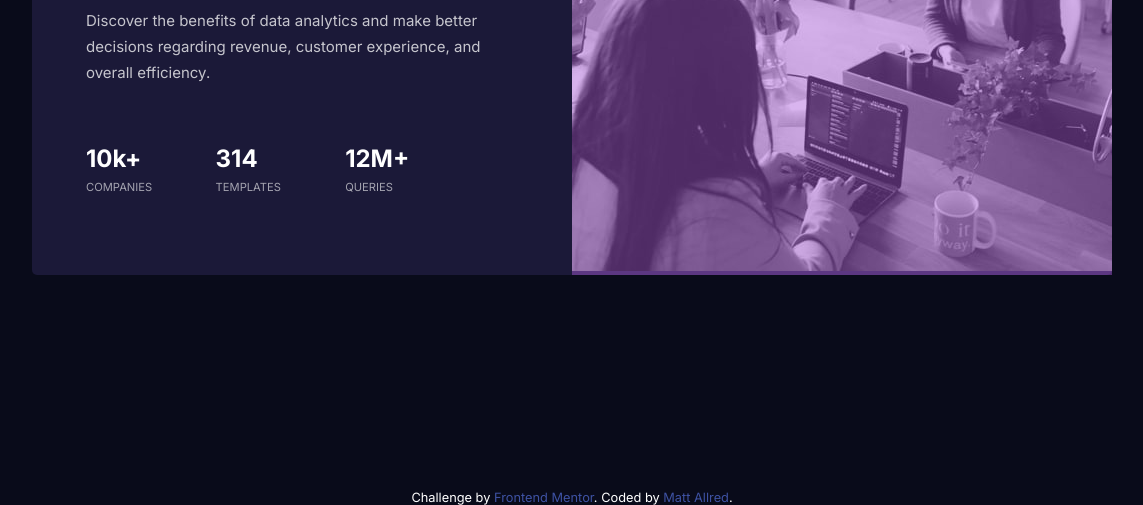
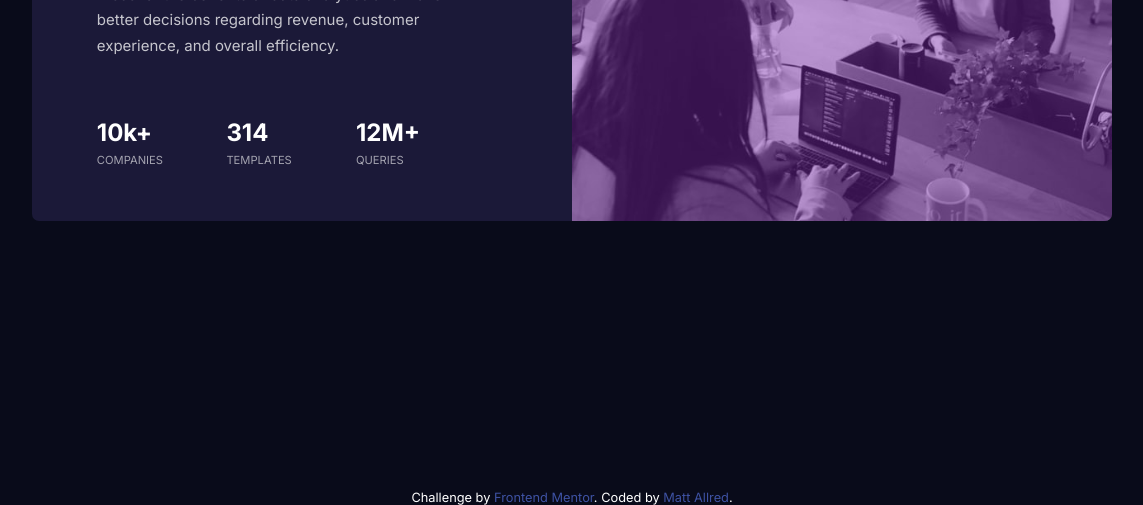
Before and after one commit to mallred7/preview-card, a plain HTML site: page index.html in a window 1536 px wide. Shown: the part 295-800 px from the top of the page, without its empty margins (196-1339 px from the left). Drawn offline with Linux system fonts and the light colour scheme.

Commit message:
fix image fill final, general css refactoring

```diff
--- a/style.css
+++ b/style.css
@@ -6,6 +6,7 @@
 
 body {
   width: 100%;
+  height: 100%;
   text-align: center;
   background: hsl(233, 47%, 7%);
   font-family: 'Inter', sans-serif;
@@ -14,25 +15,30 @@ body {
 
 #container {
   background: hsl(244, 38%, 16%);
+  display: flex;
+  flex-direction: column;
+  overflow: hidden;
   margin: 10vh auto;
   width: 85%;
   max-width: 1080px;
   justify-content: center;
   align-items: center;
-  border-radius: 5px;
-  display: flex;
-  flex-direction: column;
+  border-radius: 7px;
+
 }
 
 @media screen and (min-width: 1440px) {
   #container {
     flex-direction: row-reverse;
     margin-top: 15vh;
+    max-height: 440px;
   };
 }
 
 .half {
   min-width: 50%;
+  display: flex;
+  justify-content: flex-start;
 }
 
 @media screen and (min-width: 1440px) {
@@ -41,35 +47,38 @@ body {
     }
 }
 
+/* HERO IMAGE STYLES */
+
 #hero {
   position: relative;
   width: 100%;
+  height: 100%;
 }
 
 img {
   width: 100%;
-  height: auto;
+  height: 100%;
+  display: block;
 }
 
 @media screen and (min-width: 1440px) {
   #hero img {
     content:url("images/image-header-desktop.jpg")
+    max-height: 440px;
   }
 }
 
 #shade {
   position: absolute;
   width: 100%;
-  height: auto;
-  top: 0%;
-  bottom: 0%;
-  background: hsl(277, 64%, 61%);
+  height: 100%;
+  top: 0;
+  /* bottom: 0; */
+  background: hsl(277, 64%, 41%);
   opacity: 45%;
 }
 
-a {
-  color: hsl(228, 45%, 44%);
-}
+/* CONTENT STYLES: Text Section */
 
 #content {
   display: flex;
@@ -78,6 +87,7 @@ a {
 
 #content > * {
   padding-top: 1.5rem;
+  margin: 0 10%;
 }
 
 span {
@@ -90,31 +100,37 @@ h1, .tally {
 
 #content > h1 {
   font-size: 2rem;
-  margin: 0 10%;
   letter-spacing: .06rem;
 }
 
 #content > p {
   color: hsla(0, 0%, 100%, 0.75);
-  margin: 0 auto;
   margin-bottom: 2rem;
   line-height: 1.6rem;
   font-size: 15px;
   word-wrap: normal;
-  width: 80%;
 }
 
 @media screen and (min-width: 1440px) {
   #content > h1, #content > p, #content > #data {
     text-align: left;
+    margin-left: 12%;
+    margin-right: 15%;
   }
 }
+
+@media screen and (min-width: 1440px) {
+  #content > p {
+    width: 70%;
+  }
+}
+
+/* CONTENT STYLES: Data Section */
 
 #data {
   display: flex;
   flex-direction: column;
   justify-content: flex-start;
-  margin: 0 auto;
   width: 80%;
 }
 
@@ -127,12 +143,12 @@ h1, .tally {
 .datum {
   display: flex;
   flex-direction: column;
-  margin-right: 10%;
 }
 
 @media screen and (min-width: 1440px) {
   .datum {
     width: 20%;
+    margin-right: 10%;
   }
 }
 
@@ -152,11 +168,17 @@ h2 {
 footer {
   color: white;
   font-size: .8rem;
+  width: 100%;
+}
+
+@media screen and (min-width: 1440px) {
+  footer {
   position: fixed;
   bottom: 0;
-  width: 100%;
+}
 }
 
 footer a {
   text-decoration: none;
+  color: hsl(228, 45%, 44%);
 }
```
